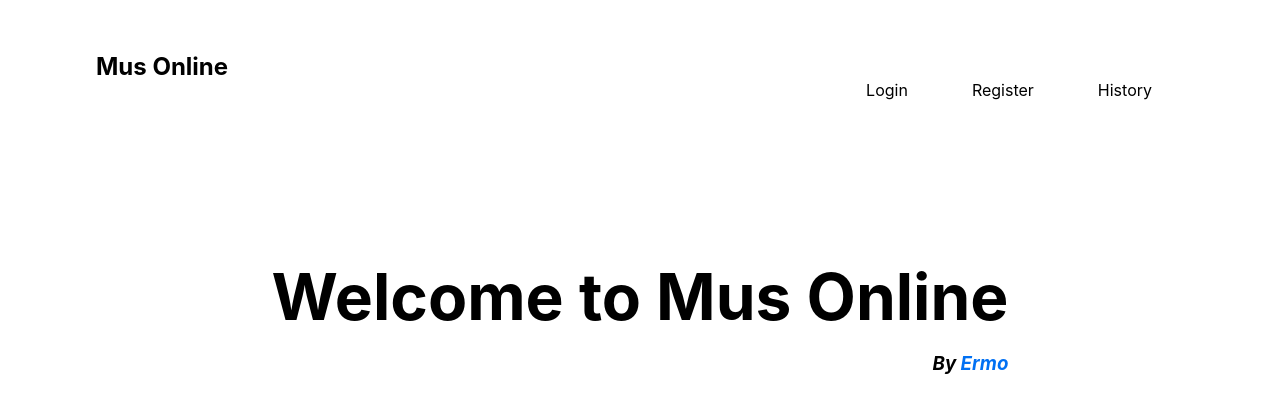
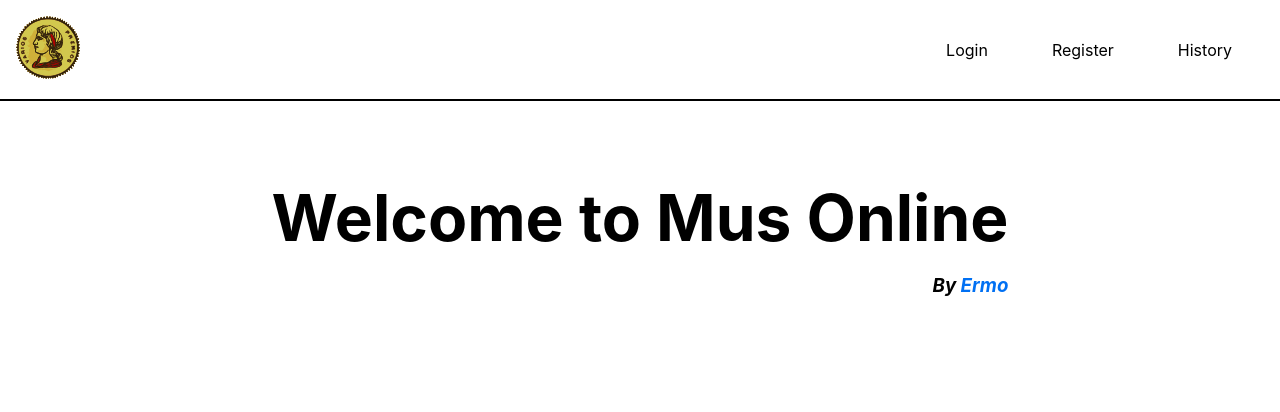
Before and after one commit to ErmoGarcia/mus, a Next.js app: page / in a window 1280 px wide. Shown: the top 412 px of the page. Built offline with nearby package versions, Linux system fonts and the light colour scheme.

Commit message:
feat: navbar improved

```diff
--- a/components/Navbar.tsx
+++ b/components/Navbar.tsx
@@ -3,7 +3,9 @@ import styles from '../styles/Navbar.module.scss'
 export default function Navbar() {
     return (
         <nav className={styles.navigation}>
-            <h1 className={styles.logo}>Mus Online</h1>
+            <div className={styles.logo}>
+                <img src="/logo.svg" alt="logo" />
+            </div>
             <ul className={styles.routes}>
                 <li className={styles.link}>Login</li>
                 <li className={styles.link}>Register</li>
--- a/styles/Home.module.scss
+++ b/styles/Home.module.scss
@@ -23,20 +23,20 @@
     }
 }
 
-.title a {
-  color: #0070f3;
-  text-decoration: none;
-}
-
-.title a:hover,
-.title a:focus,
-.title a:active {
-  text-decoration: underline;
-}
-
 .title {
   margin: 0;
   line-height: 1.15;
   font-size: 4rem;
   text-align: center;
+
+  a {
+    color: #0070f3;
+    text-decoration: none;
+  }
+
+  a:hover,
+  a:focus,
+  a:active {
+    text-decoration: underline;
+  }
 }
--- a/styles/Navbar.module.scss
+++ b/styles/Navbar.module.scss
@@ -1,23 +1,41 @@
 .navigation {
-    margin: 0;
-    padding: 2rem 6rem;
+    padding: 1rem;
 
     display: flex;
     flex-wrap: nowrap;
     justify-content: space-between;
+
+    border-bottom: 2px solid black;
+
+    background: white;
+    color: black;
 }
 
 .logo {
+    width: 4rem;
+    height: auto;
 
+    float: left;
+
+    img {
+        width: 100%;
+    }
 }
 
 .routes {
+    padding: 0;
+    float: right;
+
     list-style: none;
+
+    max-width: 80%;
+
     display: flex;
     flex-wrap: nowrap;
     justify-content: space-around;
+    align-items: center;
 }
 
 .link {
-    margin: 2rem;
+    margin: 0 2rem;
 }
```
Also changed, not shown: public/logo.svg (added), public/vercel.svg (deleted).
